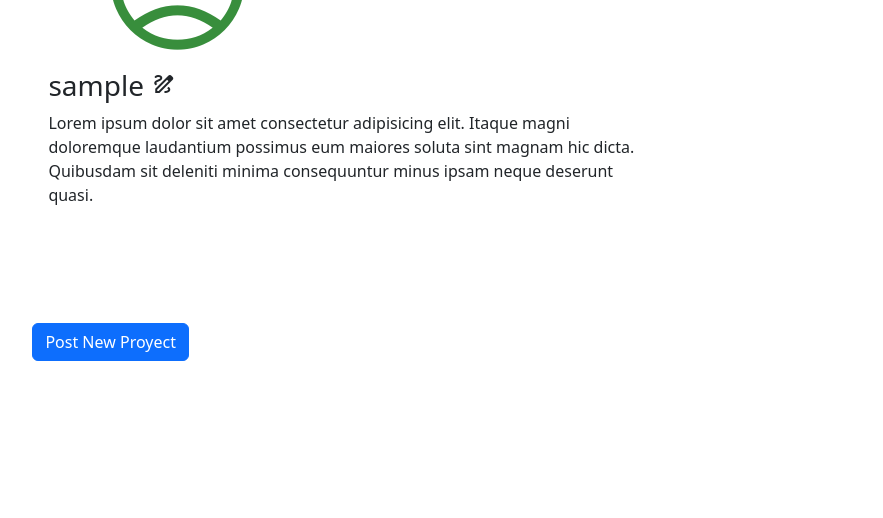
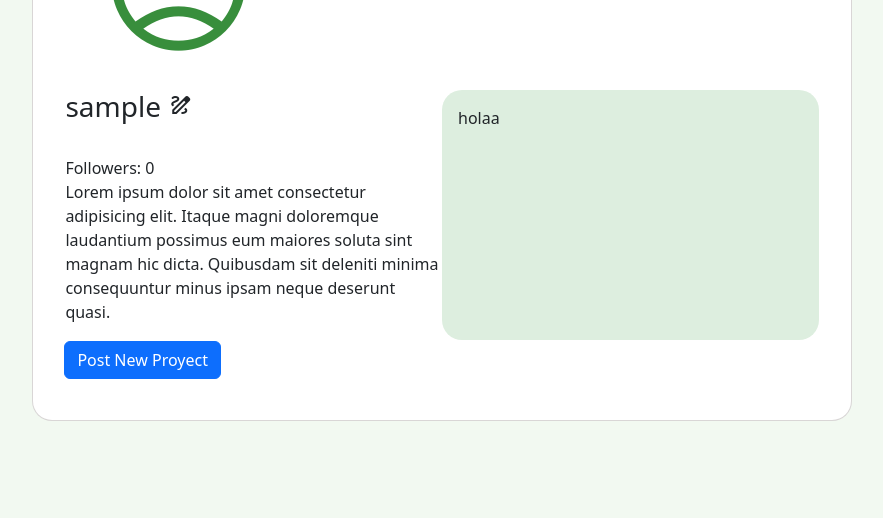
Before and after one commit to Christalpena/Sellify, a Django app: a page that uses Sellity/templates/Header.html in a window 1280 px wide. Shown: the part 282-800 px from the top of the page, without its empty margins (198-1081 px from the left). Run offline with Django 5.2, Linux system fonts and the light colour scheme; the visitor is signed in with stand-in values (Sample User, id 1); some libraries are stand-ins or nearby versions; some web fonts are replaced.

Commit message:
Designing the user account, making changes in the login/signup etc

```diff
--- a/Sellity/static/Header.css
+++ b/Sellity/static/Header.css
@@ -1,5 +1,5 @@
 body{
-    background-color: #F2F9F1;
+    background-color: #F2F9F1 !important;
     margin: 0;
 
 }
@@ -21,17 +21,20 @@ body{
 
 }
 
-.header-content, .header-content > ul {
+.header-content{
     display: flex;
-    align-items: stretch;
+    gap: 5px;
+}
+
+.header-content > ul {
+    width: 100%;
+    margin: 0;
+    display: flex;
+    align-items: center;
     justify-content: space-between;
     gap: 5px;
 }
 
-.header-content > ul{
-    width: 100%;
-    margin: 0;
-}
 .header-content > ul li {
     display: flex;
     flex-direction: column;
--- a/Sellity/templates/Header.html
+++ b/Sellity/templates/Header.html
@@ -7,7 +7,7 @@
     <meta name="viewport" content="width=device-width, initial-scale=1.0">
     <title>Sellity</title>
     <link rel="shortcut icon" href="{% static 'Sellity.png' %}?1.3" media="all">
-    <link rel="stylesheet" href="{% static 'Header.css' %}?1.5" media="all">
+    <link rel="stylesheet" href="{% static 'Header.css' %}?1.7" media="all">
 
     <!--GOOGLE ICONS-->
     <script src="{% static 'fontawesomefree/js/all.min.js' %}"></script>
@@ -71,7 +71,7 @@
             </li>
             <li>
                 <div class="header-dropdown">
-                    {% if reques.user.profile_photo %}
+                    {% if request.user.profile_photo %}
                         <img class="header__userImg" src={{request.user.profile_photo.url}} alt="">
                     {% else %}
                         <span style="font-size: 45px;color: #388E3C;"  class="material-symbols-outlined">
--- a/loginAndSignup/templates/Base.html
+++ b/loginAndSignup/templates/Base.html
@@ -5,7 +5,7 @@
 <head>
     <meta charset="UTF-8">
     <meta name="viewport" content="width=device-width, initial-scale=1.0">
-    <link rel="stylesheet" href="{% static 'LoginAndSignUp.css' %}?1.2" media="all">
+    <link rel="stylesheet" href="{% static 'LoginAndSignUp.css' %}?1.3" media="all">
     <link rel="preconnect" href="https://fonts.googleapis.com">
     <link rel="preconnect" href="https://fonts.gstatic.com" crossorigin>
     <link href="https://fonts.googleapis.com/css2?family=Mukta:wght@300&family=Protest+Strike&family=Quattrocento+Sans:wght@700&display=swap" rel="stylesheet">
--- a/loginAndSignup/templates/CompleteSignUp.html
+++ b/loginAndSignup/templates/CompleteSignUp.html
@@ -3,7 +3,7 @@
 <body>
     {% block content %}
     <section class="container">
-        <form action="" method="post" class="form form_height">
+        <form action="" method="post" class="form form_height" enctype="multipart/form-data">
             <div>
                 <span>Please comple these fields to complete your profile</span>
                 <span class="form-advise">REMEMBER YOUR USERNAME TO LOG IN</span>
--- a/loginAndSignup/templates/Login.html
+++ b/loginAndSignup/templates/Login.html
@@ -1,8 +1,6 @@
 {% extends 'Base.html' %}
 {% load static %}
 
-<!DOCTYPE html>
-<html lang="en">
 <body>
     {% block content%}
     <section class="container">
@@ -19,4 +17,3 @@
     </section>
     {% endblock %}
 </body>
-</html>
--- a/loginAndSignup/templates/SignUp.html
+++ b/loginAndSignup/templates/SignUp.html
@@ -1,7 +1,5 @@
 {% extends 'Base.html' %}
 
-<!DOCTYPE html>
-<html lang="en">
 <body>
     {% block content %}
     <section class="container">
@@ -18,4 +16,3 @@
     </section>
     {% endblock %}
 </body>
-</html>
--- a/loginAndSignup/views.py
+++ b/loginAndSignup/views.py
@@ -45,7 +45,7 @@ class CompleteProfile(View):
             return redirect('signUp')
 
         if request.method == 'POST':
-            form = self.form(request.POST)
+            form = self.form(request.POST,request.FILES)
             user = CustomUser.objects.filter(username = request.POST['username'])
             if form.is_valid() and not user:
                 try:
@@ -54,7 +54,8 @@ class CompleteProfile(View):
                     email = user_email,
                     first_name = form.cleaned_data['first_name'],
                     last_name = form.cleaned_data['last_name'],
-                    password = password
+                    password = password,
+                    profile_photo = request.FILES['profile_photo']
                     )
 
                     user = authenticate(username = form.cleaned_data['username'],
--- a/userAccount/static/UserAccount.css
+++ b/userAccount/static/UserAccount.css
@@ -2,7 +2,15 @@
     background-color: white;
     border-radius: 20px;
     height: fit-content;
+    border: 1px solid rgba(189, 185, 185, 0.576);
 
+}
+
+.user-img{
+    transform: translate(60px, -100px);
+    border: 5px solid #ffffff;
+    border-radius: 50%;
+    height: 160px;
 }
 .user-background{
     text-align: right;
@@ -11,21 +19,34 @@
 .user-background > img{
     width: 100%;
     height: 200px;
-    border-radius: 20px;
+    border-radius: 18px;
 
 }
 
 .user-profile > span{
     transform: translate(60px, -100px);
     font-size: 160px;
-    border: 5px solid white;
+    border: 5px solid #ffffff;
     border-radius: 50%;
 }
 
 .user-information{
-    transform: translate(0,-100px);
-    max-width: 70ch;
-    padding: 0 1rem;
+    transform: translate(0,-80px);
+    padding: 0 2rem;
+    display: flex;
+    justify-content: space-between;
+    flex-wrap: wrap;
+}
+.user-description{
+    width: 50%;
+    max-width: 60ch;
+}
+
+.user-details{
+    background: #DDEEDF;
+    width: 50%;
+    border-radius: 20px;
+    padding: 1rem;
 }
 
 .post-form > .modal-body div{
@@ -45,3 +66,9 @@
     padding: 10px;
     outline-color: #388E3C;
 }
+
+.user-postBtn{
+    transform: translate(0, -80px);
+    margin: 0 2rem;
+
+}
--- a/userAccount/templates/UserAccount.html
+++ b/userAccount/templates/UserAccount.html
@@ -3,7 +3,7 @@
 
 <head>
     {% block stylesheet %}
-    <link rel="stylesheet" href="{% static 'UserAccount.css' %}?1.4" media="all">
+    <link rel="stylesheet" href="{% static 'UserAccount.css' %}?1.6" media="all">
     {% endblock stylesheet %}
 </head>
 <body>
@@ -12,26 +12,34 @@
             <div class="user-background">
                 <img src="https://media.licdn.com/dms/image/C4E12AQF3CPOmqC08Nw/article-cover_image-shrink_720_1280/0/1546919870773?e=2147483647&v=beta&t=RPYZom0Z2he6k6RbAAWK0zJKfZgoJT4wCV9Q_2ymA70" alt="">
             </div>
-            {% if reques.user.profile_photo %}
-            <img class="header__userImg" src={{request.user.profile_photo.url}} alt="">
+            {% if request.user.profile_photo %}
+            <img class="user-img" src={{request.user.profile_photo.url}} alt="">
             {% else %}
                 <span style="color: #388E3C;"  class="material-symbols-outlined">
                 account_circle
                 </span>
             {% endif %}
             <div class="user-information">
+                <div class="user-description">
                     <h3>
                         {{request.user.username}}
                         <span class="material-symbols-outlined">
                             draw
                         </span>
                     </h3>
+                    <br>
+                    <span>Followers: {{request.user.followers}} </span>
+                    <br>
                     <p>Lorem ipsum dolor sit amet consectetur adipisicing elit. Itaque magni doloremque laudantium possimus eum maiores soluta sint magnam hic dicta. Quibusdam sit deleniti minima consequuntur minus ipsam neque deserunt quasi.</p>
                 </div>
+                <div class="user-details">
+                    holaa
+                </div>
+            </div>
         </section>
-        <section class="user-newPublicationSection">
+        <div class="user-newPublicationSection">
             <!-- Button trigger modal -->
-            <button type="button" class="btn btn-primary" data-bs-toggle="modal" data-bs-target="#staticBackdrop">
+            <button type="button" class="btn btn-primary user-postBtn" data-bs-toggle="modal" data-bs-target="#staticBackdrop">
             Post New Proyect
             </button>
 
@@ -57,7 +65,7 @@
                 </div>
             </div>
             </div>
-        </section>
+        </div>
         <section class="user-publications">
 
     </section>
--- a/userAccount/views.py
+++ b/userAccount/views.py
@@ -3,6 +3,7 @@ from .forms import PostForm
 
 # Create your views here.
 def user_account(request,username):
+    print(request.user.profile_photo)
     form = PostForm
     if request.method == 'POST':
         form = PostForm(request.POST, request.FILES)
```
Also changed, not shown: loginAndSignup/static/LoginAndSignUp.css (+7 -6 lines). Lines whose indentation alone changed are shown as unchanged.
